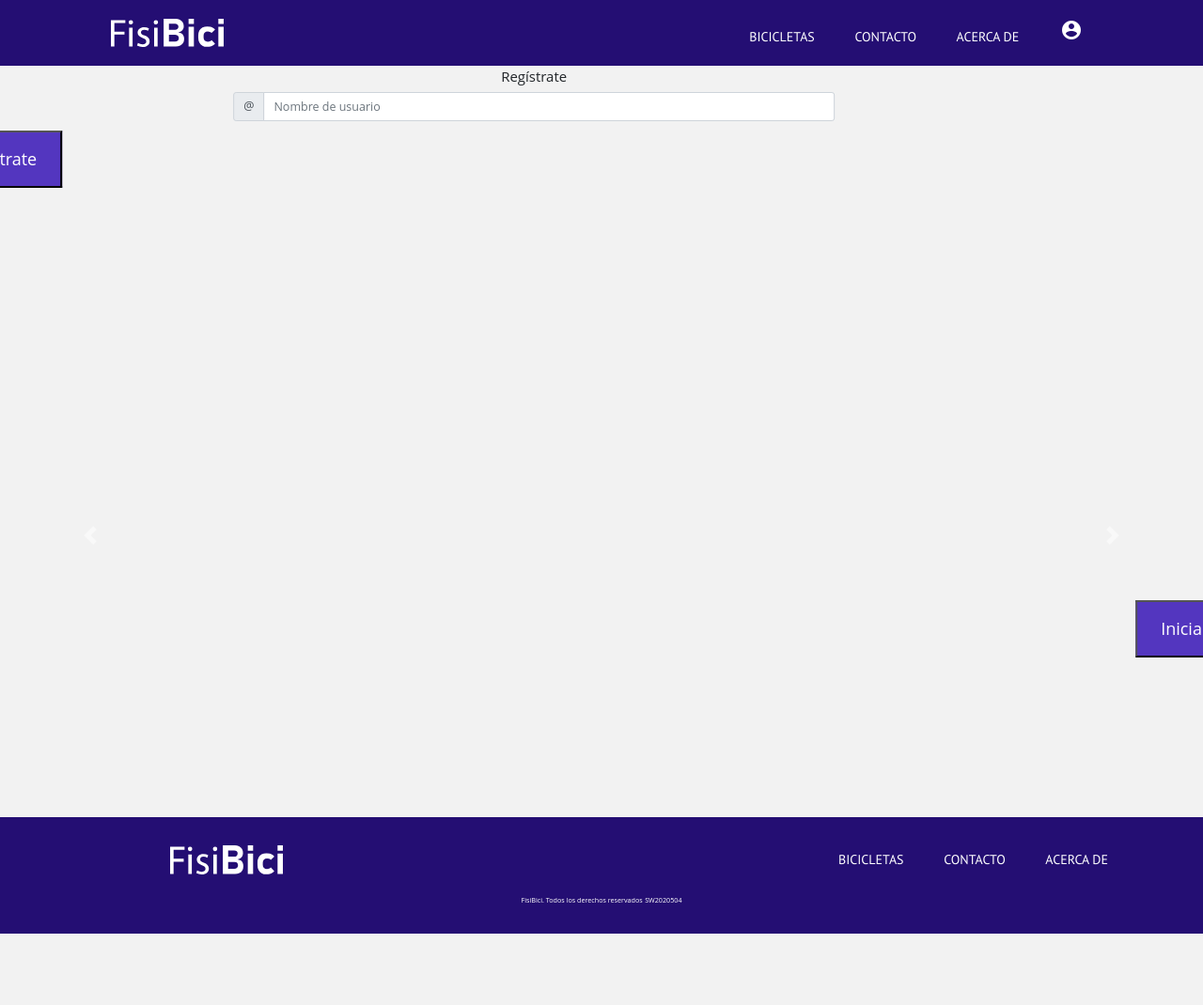
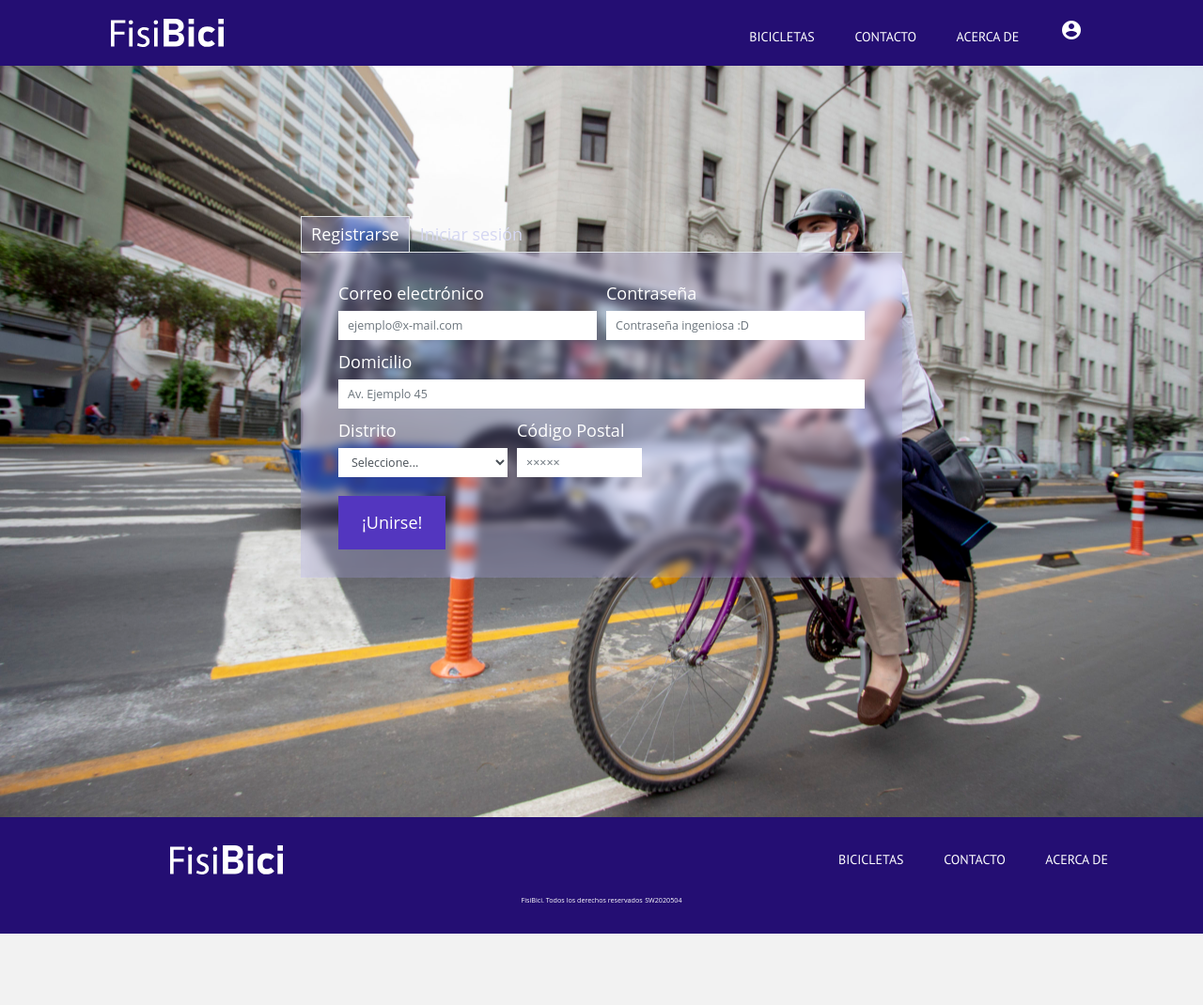
Before and after one commit to sebas-tcotd/FisiBici, a plain HTML site: page login.html in a window 1280 px wide. Shown: the whole page at 94% size. After the commit the page ends 994 px from the top, so only its background shows below. Drawn offline with nearby package versions, Linux system fonts and the light colour scheme; no server answers.

Commit message:
Agregado frontend del login

```diff
--- a/css/main.css
+++ b/css/main.css
@@ -156,6 +156,7 @@ p {
   padding: 1.5rem 2.5rem;
   text-decoration: none;
   font-size: 1.8rem;
+  border: none;
   transition: all .3s ease;
 }
 
@@ -353,9 +354,9 @@ nav.navegacion-principal a:last-child:hover {
 }
 
 /*Carrusel*/
-.carousel-item{
+/* .carousel-item{
   margin:auto;
-}
+} */
 
 
 
@@ -395,9 +396,11 @@ nav.navegacion-principal a:last-child:hover {
   color: white;
   background-color: #240E73;
 }
+
 .site-footer footer .logo img {
   margin: auto;
 }
+
 .site-footer footer .navegacion-principal {
   display: block;
   text-align: center;
@@ -412,7 +415,8 @@ nav.navegacion-principal a:last-child:hover {
   text-align: center;
   font-size: .9rem;
 }
-@media (min-width: 768px){
+
+@media (min-width: 768px) {
   .site-footer footer {
     display: flex;
     justify-content: space-between;
@@ -424,8 +428,53 @@ nav.navegacion-principal a:last-child:hover {
 
 /*INICIO DE SESIÓN*/
 #inicio-sesion {
+  display: flex;
+  align-items: center;
+  justify-content: center;
   height: 100vh;
+  background-image: url(../img/biciLima.jpg);
+  background-position: center center;
+  background-size: cover;
+  position: relative;
+}
 
+div.formulario-login {
+  height: 60%;
+}
+
+.form-control {
+  border-radius: 0;
+  border: none;
+}
+
+.form-check-label {
+  margin-left: 1rem;
+}
+
+.nav-link {
+  font-size: 1.8rem;
+  color: #D5D7F2;
+  border-radius: 0!important;
+  border: none;
+  transition: all .3s ease;
+}
+.nav-link.active {
+  color: white!important;
+  background-color: rgba(170, 167, 242, 0.25)!important;
+  backdrop-filter: blur(5px);
+}
+.nav-link:hover{
+  color: white;
+  background-color: rgba(170, 167, 242, 0.25);
+}
+
+div.tab-pane {
+  color: white;
+  font-size: 1.8rem;
+  padding: 3rem 4rem;
+  height: 100%;
+  background-color: rgba(170, 167, 242, 0.25);
+  backdrop-filter: blur(5px);
 }
 
 /* ==========================================================================
--- a/login.html
+++ b/login.html
@@ -45,46 +45,74 @@
 
   <main id="inicio-sesion">
 
-    <div id="carouselExampleControls" class="carousel slide" data-ride="carousel">
+    <div class="contenedor formulario-login w-50">
 
-      <div class="carousel-inner">
-        <div class="carousel-item active">
+      <ul class="nav nav-tabs" id="myTab" role="tablist">
+        <li class="nav-item" role="presentation">
+          <a class="nav-link active" id="registro-tab" data-toggle="tab" href="#registro" role="tab" aria-controls="registro"
+            aria-selected="true">Registrarse</a>
+        </li>
+        <li class="nav-item" role="presentation">
+          <a class="nav-link" id="inicioSesion-tab" data-toggle="tab" href="#inicioSesion" role="tab" aria-controls="inicioSesion"
+            aria-selected="false">Iniciar sesión</a>
+        </li>
+      </ul>
+      <div class="tab-content" id="myTabContent">
+        <div class="tab-pane fade show active" id="registro" role="tabpanel" aria-labelledby="registro-tab">
+            <form>
+                <div class="form-row">
+                  <div class="form-group col-md-6">
+                    <label for="inputEmail4">Correo electrónico</label>
+                    <input type="email" class="form-control form-control-lg" id="inputEmail4" placeholder="ejemplo@x-mail.com">
+                  </div>
+                  <div class="form-group col-md-6">
+                    <label for="inputPassword4">Contraseña</label>
+                    <input type="password" class="form-control form-control-lg" id="inputPassword4" placeholder="Contraseña ingeniosa :D">
+                  </div>
+                </div>
+                <div class="form-group">
+                  <label for="inputAddress">Domicilio</label>
+                  <input type="text" class="form-control form-control-lg" id="inputAddress" placeholder="Av. Ejemplo 45">
+                </div>
+                <div class="form-row">
 
-          <legend class="texto-centrado">Regístrate</legend>
-
-          <div class="input-group mb-3 w-50 mx-auto input-group input-group-lg">
-            <div class="input-group-prepend">
-              <span class="input-group-text" id="basic-addon1">@</span>
+                  <div class="form-group col-md-4">
+                    <label for="inputState">Distrito</label>
+                    <select id="inputState" class="form-control form-control-lg">
+                      <option selected disabled>Seleccione...</option>
+                      <option>...</option>
+                    </select>
+                  </div>
+                  <div class="form-group col-md-3">
+                    <label for="inputZip">Código Postal</label>
+                    <input type="text" class="form-control form-control-lg" id="inputZip" placeholder="×××××">
+                  </div>
+                </div>
+                <div class="form-group">
+                  <div class="form-check">
+                  </div>
+                </div>
+                <button type="submit" class="boton">¡Unirse!</button>
+              </form>
+        </div>
+        <div class="tab-pane fade" id="inicioSesion" role="tabpanel" aria-labelledby="inicioSesion-tab">
+          <form id="cuerpo-inicioSesion">
+            <div class="form-group">
+              <label for="exampleInputEmail1">Correo electrónico</label>
+              <input type="email" class="form-control form-control-lg" id="exampleInputEmail1" aria-describedby="emailHelp" placeholder="Tu correo electrónico">
             </div>
-
-            <input type="text" class="form-control" placeholder="Nombre de usuario" aria-label="Username"
-              aria-describedby="basic-addon1">
-          </div>
-
-          <input type="submit" value="Regístrate" class="boton">
-        </div>
-
-        <div class="carousel-item">
-            <legend class="texto-centrado">Inicia Sesión</legend>
-
-            <div class="input-group mb-3 w-50 mx-auto input-group input-group-lg">
-                <div class="input-group-prepend">
-                  <span class="input-group-text" id="basic-addon1">@</span>
-                </div>
-                <input type="text" class="form-control" placeholder="Username" aria-label="Username" aria-describedby="basic-addon1">
-              </div>
-
-              <input type="submit" value="Inicia sesión" class="boton">
+            <div class="form-group">
+              <label for="exampleInputPassword1">Contraseña</label>
+              <input type="password" class="form-control form-control-lg" id="exampleInputPassword1" placeholder="Tu contraseña">
+            </div>
+            <div class="form-group form-check">
+              <input type="checkbox" class="form-check-input" id="exampleCheck1">
+              <label class="form-check-label" for="exampleCheck1">Mantenme Conectado</label>
+            </div>
+            <button type="submit" class="boton">Iniciar sesión</button>
+          </form>
         </div>
       </div>
-      <a class="carousel-control-prev" href="#carouselExampleControls" role="button" data-slide="prev">
-        <span class="carousel-control-prev-icon" aria-hidden="true"></span>
-        <span class="sr-only">Previous</span>
-      </a>
-      <a class="carousel-control-next" href="#carouselExampleControls" role="button" data-slide="next">
-        <span class="carousel-control-next-icon" aria-hidden="true"></span>
-        <span class="sr-only">Next</span>
-      </a>
     </div>
 
   </main>
```
Also changed, not shown: index.html (+1 -1 lines), img/biciLima.jpg (added).
